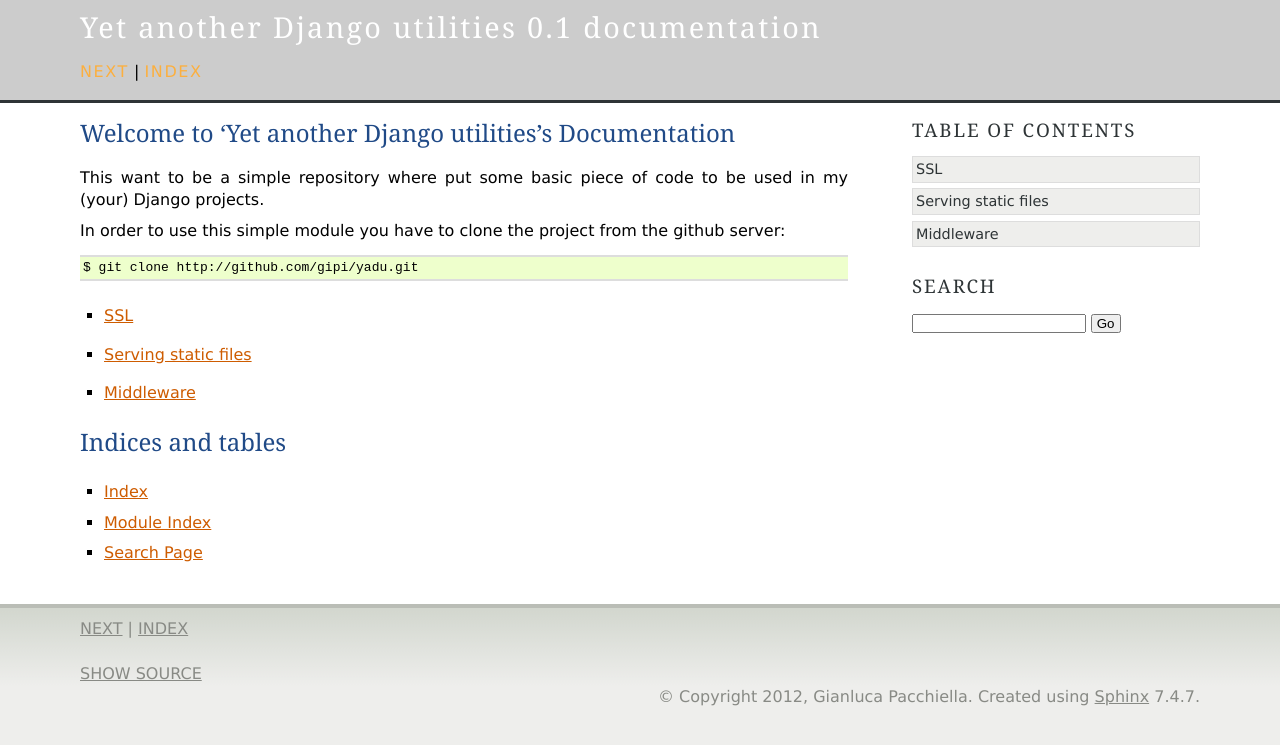
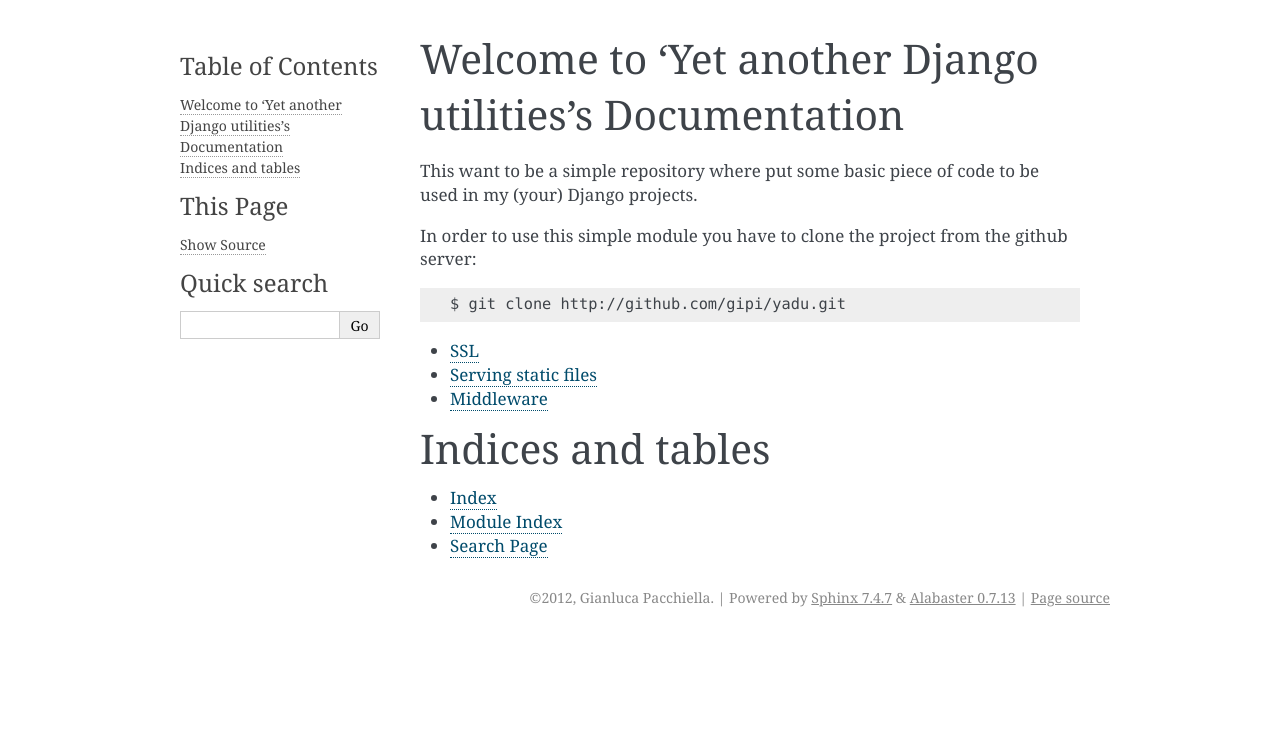
Before and after one commit to gipi/yadu, a Sphinx documentation site: the page built from docs/index.rst, in a window 1280 px wide. Shown: the top 745 px of the page. Built offline with Sphinx 7.4.7, drawn with Linux system fonts in a browser that asks for light colours.

Commit message:
Use default theme.

```diff
--- a/docs/conf.py
+++ b/docs/conf.py
@@ -94,12 +94,10 @@ pygments_style = 'sphinx'
 
 # The theme to use for HTML and HTML Help pages.  See the documentation for
 # a list of builtin themes.
-html_theme = 'agogo'
 
 # Theme options are theme-specific and customize the look and feel of a theme
 # further.  For a list of options available for each theme, see the
 # documentation.
-html_theme_options = {'headerbg': '#cccccc'}
 
 # Add any paths that contain custom themes here, relative to this directory.
 #html_theme_path = []
```
